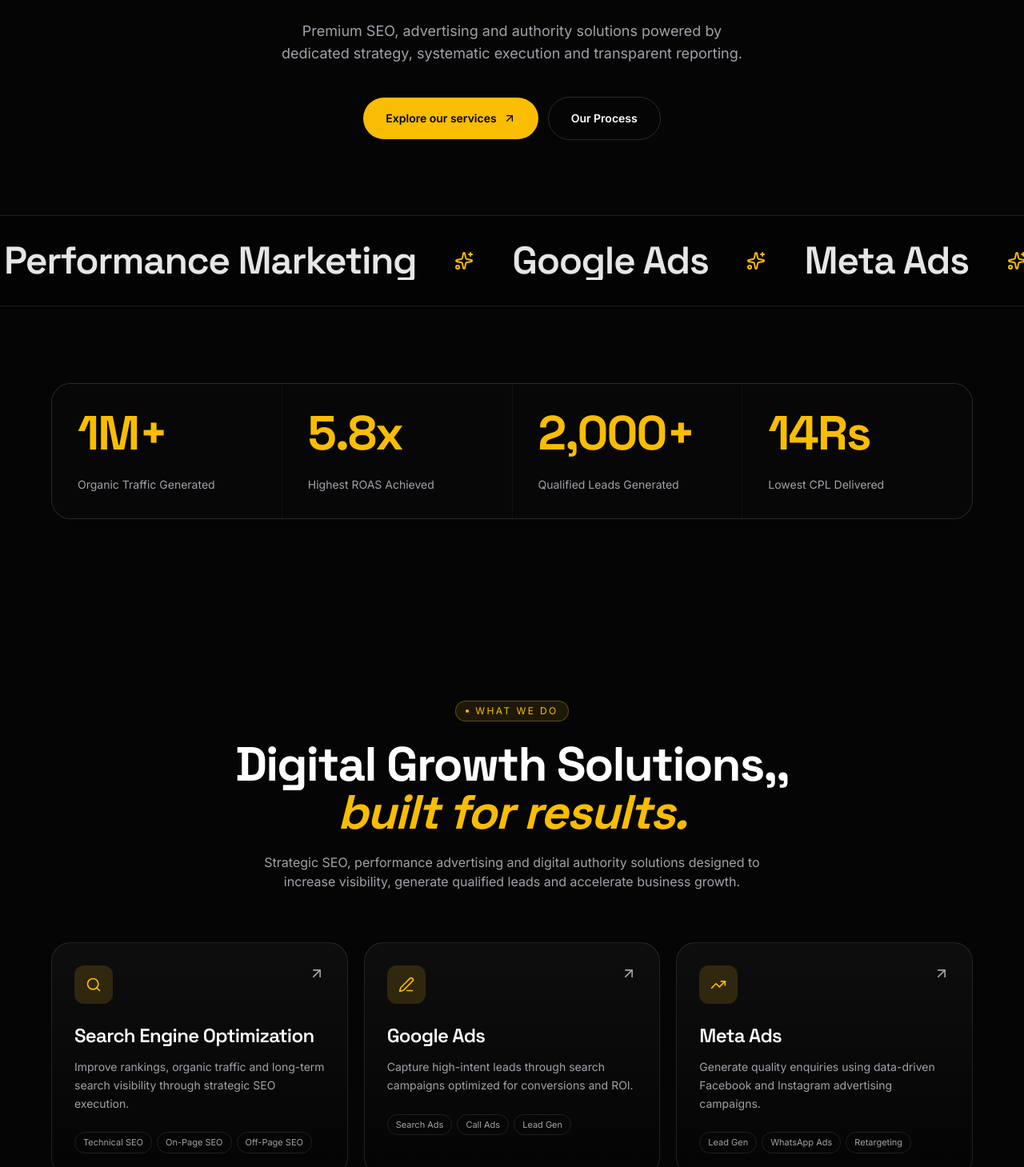
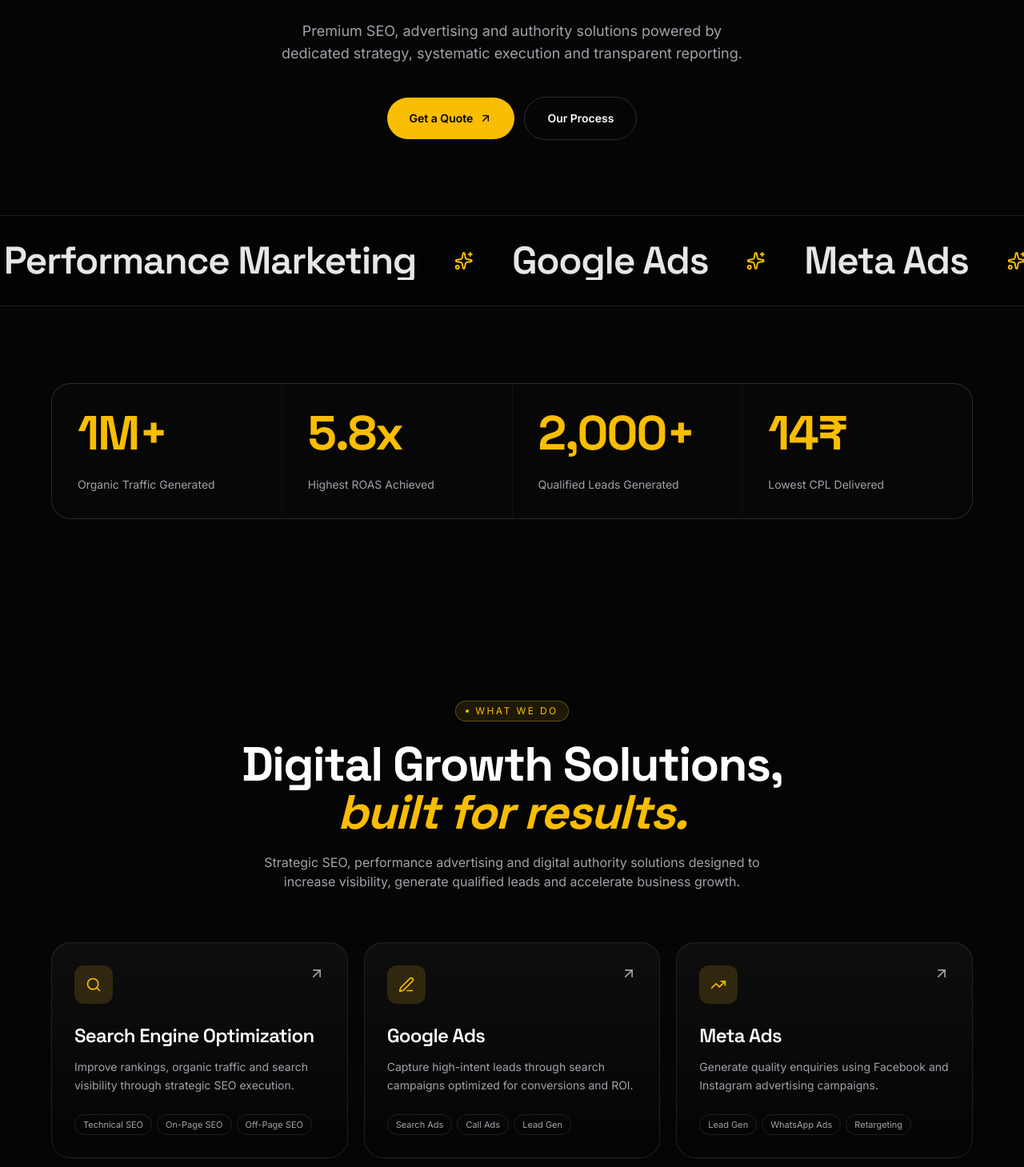
Before and after one commit to Aarmil1234/fynox, a React (Vite) app: page / in a window 1280 px wide. Shown: the part 531-1990 px from the top of the page at 80% size. Built offline with nearby package versions, Linux system fonts and the light colour scheme.

Commit message:
Proccess Section What Weh Do

```diff
--- a/src/App.tsx
+++ b/src/App.tsx
@@ -33,26 +33,26 @@
 ];
 
 const SERVICES = [
-  { icon: Search, title: "Search Engine Optimization", desc: "Improve rankings, organic traffic and long-term search visibility through strategic SEO execution.", tags: ["Technical SEO", "On-Page SEO", "Off-Page SEO"] },
+  { icon: Search, title: "Search Engine Optimization", desc: "Improve rankings, organic traffic and search visibility through strategic SEO execution.", tags: ["Technical SEO", "On-Page SEO", "Off-Page SEO"] },
   { icon: PenLine, title: "Google Ads", desc: "Capture high-intent leads through search campaigns optimized for conversions and ROI.", tags: ["Search Ads", "Call Ads", "Lead Gen"] },
-  { icon: TrendingUp, title: "Meta Ads", desc: "Generate quality enquiries using data-driven Facebook and Instagram advertising campaigns.", tags: ["Lead Gen", "WhatsApp Ads", "Retargeting"] },
+  { icon: TrendingUp, title: "Meta Ads", desc: "Generate quality enquiries using Facebook and Instagram advertising campaigns.", tags: ["Lead Gen", "WhatsApp Ads", "Retargeting"] },
   { icon: Target, title: "Knowledge Panels", desc: "Build authority and credibility with a verified Google presence for brands and professionals.", tags: ["Authority", "Brand Entity", "Google"] },
   { icon: Megaphone, title: "Local SEO", desc: "Increase visibility in local search results and Google Business Profile rankings.", tags: ["GBP", "Maps Ranking", "Reviews"] },
   { icon: BarChart3, title: "White Label SEO", desc: "Reliable backend SEO execution for agencies looking to scale client delivery.", tags: ["Agency Partner", "SEO Delivery", "Reporting"] },
 ];
 
 const STEPS = [
-  { n: "01", title: "Audit & Discovery", desc: "Forensic teardown of your site, market, SERPs and analytics. We surface the leaks before we touch a single page." },
-  { n: "02", title: "Strategy Sprint", desc: "A 90-day roadmap with prioritised bets, projected lift and a clear definition of done." },
-  { n: "03", title: "Build & Ship", desc: "An embedded pod of strategists, engineers and editors execute weekly — no decks, just deliverables." },
-  { n: "04", title: "Compound", desc: "Monthly review, experimentation and re-allocation. We optimise the model, you watch the curve bend." },
+  { n: "01", title: "Research & Audit", desc: "We analyse your market, competitors and search trends to uncover growth opportunities and revenue gaps." },
+  { n: "02", title: "Growth Strategy", desc: "A 90-day roadmap built around priorities, projections and the actions required to achieve growth goals." },
+  { n: "03", title: "Execution", desc: "SEO, advertising and authority campaigns executed systematically with clear accountability and reporting." },
+  { n: "04", title: "Optimise & Scale", desc: "Continuous analysis and refinement improve performance, lead quality and business growth." },
 ];
 
 const WORK = [
   {  metric: "1M+", label: "Organic Traffic Generated", color: "from-amber-300/20" },
   { metric: "5.8x", label: "Highest ROAS Achieved", color: "from-amber-300/20" },
   {  metric: "2000+", label: "Qualified Leads Generated", color: "from-amber-300/20" },
-  {  metric: "14Rs", label: "Lowest CPL Delivered", color: "from-amber-300/20" },
+  { metric: "₹14", label: "Lowest CPL Delivered", color: "from-amber-300/20" },
 ];
 
 const TESTIMONIALS = [
@@ -184,7 +184,7 @@
       <Reveal delay={360}>
         <div className="mt-10 flex flex-wrap items-center justify-center gap-3">
           <a href="#contact" className="group flex items-center gap-2 rounded-full bg-amber px-7 py-4 text-sm font-semibold text-black transition-transform hover:scale-105">
-            Explore our services
+            Get a Quote
             <ArrowUpRight className="h-4 w-4 transition-transform group-hover:translate-x-0.5 group-hover:-translate-y-0.5" />
           </a>
           <a href="#results" className="rounded-full border border-white/15 px-7 py-4 text-sm font-semibold text-foreground transition-colors hover:bg-white/5">
@@ -198,7 +198,7 @@
 }
 
 function Marquee() {
-  const items = ["Search Engine Optimization", "Performance Marketing", "Google Ads", "Meta Ads", "Google Knowledge Panel", "White Label Seo" , " Lead Generation" , "Digital Authority"];
+  const items = ["Search Engine Optimization", "Performance Marketing", "Google Ads", "Meta Ads", "Google Knowledge Panel", "White Label SEO" , " Lead Generation" , "Digital Authority"];
   const row = [...items, ...items];
   return (
     <section className="relative border-y border-white/10 bg-black/40 py-8 backdrop-blur">
@@ -221,7 +221,7 @@
     { v: 1, s: "M+", l: "Organic Traffic Generated" },
     { v: 5.8, s: "x", l: "Highest ROAS Achieved", float: true },
     { v: 2000, s: "+", l: "Qualified Leads Generated" },
-    { v: 14, s: "Rs", l: "Lowest CPL Delivered" },
+    { v: 14, s: "₹", l: "Lowest CPL Delivered" },
   ];
   return (
     <section className="relative px-6 py-24">
@@ -266,7 +266,7 @@
     <section id="services" className="relative px-6 py-32">
       <SectionHeading
         tag="What we do"
-        title={<>Digital Growth Solutions,, <span className="text-amber italic">built for results.</span></>}
+        title={<>Digital Growth Solutions, <span className="text-amber italic">built for results.</span></>}
         sub="Strategic SEO, performance advertising and
 digital authority solutions designed to increase
 visibility, generate qualified leads and accelerate
@@ -304,7 +304,7 @@
 function Process() {
   return (
     <section id="process" className="relative px-6 py-32">
-      <SectionHeading tag="The Method" title={<>An operating system, <span className="text-amber italic">not a project.</span></>} sub="A repeatable four-stage loop that compounds month over month." />
+      <SectionHeading tag="The Method" title={<>An operating system, <span className="text-amber italic">not a project.</span></>} sub="A proven framework that turns visibility into qualified leads and sustainable growth." />
       <div className="mx-auto max-w-6xl">
         <div className="relative grid gap-6 md:grid-cols-2 lg:grid-cols-4">
           <div className="absolute left-0 right-0 top-12 hidden h-px bg-gradient-to-r from-transparent via-amber/40 to-transparent lg:block" />
```
